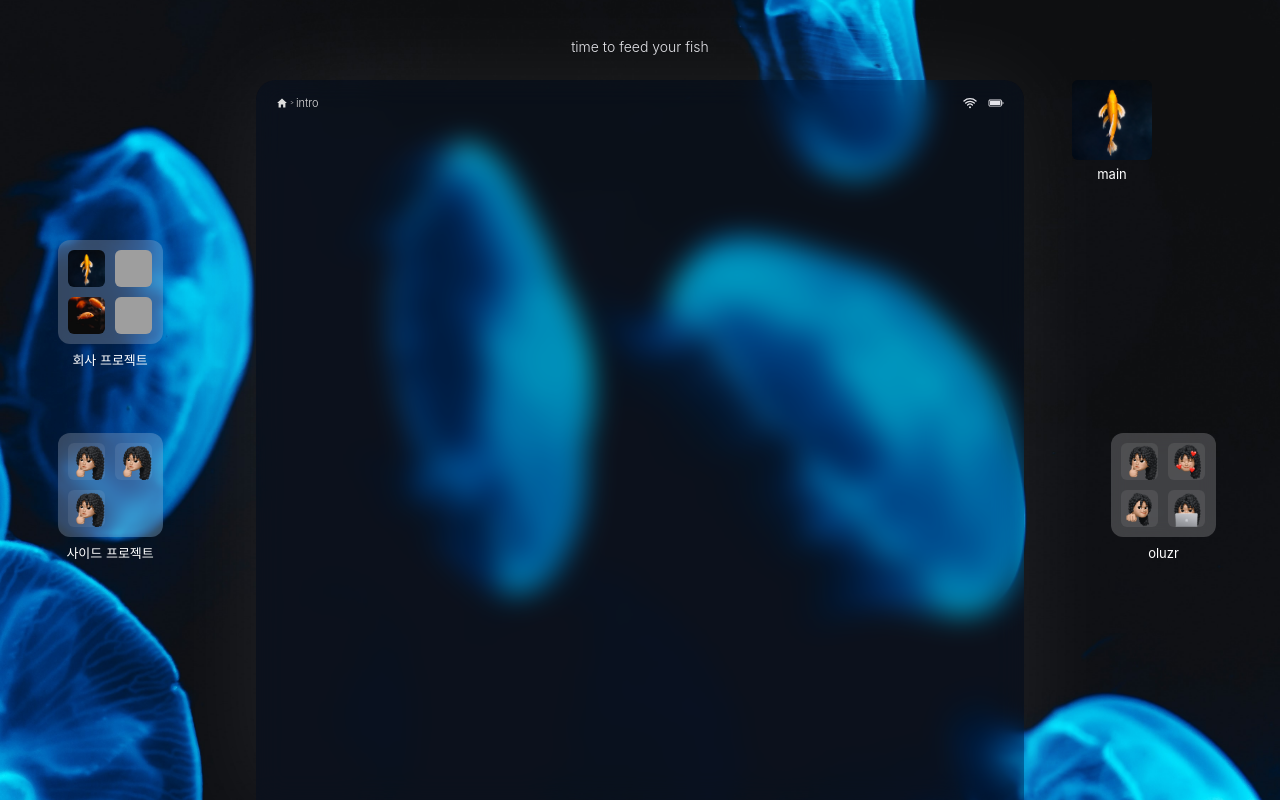
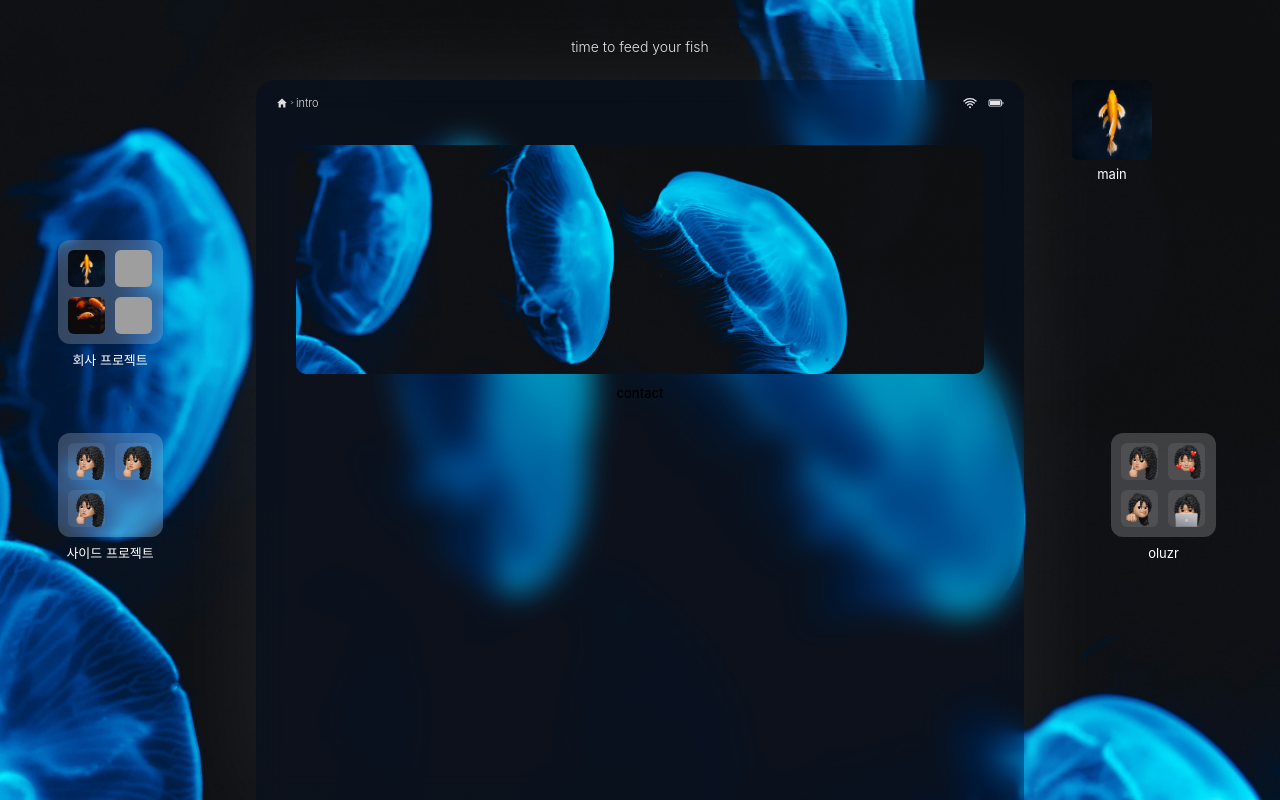
Before and after one commit to oluzr/portfolio2024, a React (Vite) app: page /intro in a window 1280 px wide. Built offline with nearby package versions, Linux system fonts and the light colour scheme; grey boxes are pictures that could not be loaded; a web font is replaced by a local one.

Commit message:
layout: thumbnail card

```diff
--- /dev/null
+++ b/src/components/common/ThumbnailCard/ThumbnailCard.tsx
@@ -0,0 +1,20 @@
+import { Link } from "react-router-dom";
+import { Prop } from "./interface";
+import * as S from "./style";
+import Image from "../Image/Image";
+const ThumbnailCard = ({ title, imgSrc, linkTo, size = "full" }: Prop) => {
+  return (
+    <S.ThumbnailStyleContainer $size={size}>
+      {linkTo ? (
+        <Link to={linkTo}>
+          <Image src={imgSrc} />
+        </Link>
+      ) : (
+        <Image src={imgSrc} />
+      )}
+      <p>{title}</p>
+    </S.ThumbnailStyleContainer>
+  );
+};
+
+export default ThumbnailCard;
--- /dev/null
+++ b/src/components/common/ThumbnailCard/interface.ts
@@ -0,0 +1,9 @@
+export interface Prop {
+  title: string;
+  imgSrc: string;
+  linkTo?: string;
+  size?: "full" | "square";
+}
+export interface StyleProp {
+  $size: "full" | "square";
+}
--- /dev/null
+++ b/src/components/common/ThumbnailCard/style.ts
@@ -0,0 +1,35 @@
+import styled, { css } from "styled-components";
+import { StyleProp } from "./interface";
+export const ThumbnailStyleContainer = styled.div<StyleProp>`
+  display: flex;
+  flex-direction: column;
+  gap: 10px;
+  width: 100%;
+  align-items: center;
+  justify-content: center;
+  img {
+    display: flex;
+    width: 100%;
+    object-fit: cover;
+    border-radius: 10px;
+    ${(props) =>
+      props.$size === "full" &&
+      css`
+        aspect-ratio: 3;
+      `}
+    ${(props) =>
+      props.$size === "square" &&
+      css`
+        aspect-ratio: 1;
+      `}
+  }
+  a {
+    display: flex;
+  }
+  p {
+    text-align: center;
+    line-height: 1.4;
+    font-weight: 500;
+    font-size: 13px;
+  }
+`;
--- a/src/routes/Intro/Intro.tsx
+++ b/src/routes/Intro/Intro.tsx
@@ -1,6 +1,11 @@
-import * as S from './style'
+import ThumbnailCard from "components/common/ThumbnailCard/ThumbnailCard";
+import * as S from "./style";
 const Intro = () => {
-  return <S.IntroStyleContainer></S.IntroStyleContainer>;
+  return (
+    <S.IntroStyleContainer>
+      <ThumbnailCard title="contact" imgSrc="/assets/images/bg-1.jpg" />
+    </S.IntroStyleContainer>
+  );
 };
 
 export default Intro;
--- a/src/routes/Project/_components/ContentCard/ContentCard.tsx
+++ b/src/routes/Project/_components/ContentCard/ContentCard.tsx
@@ -46,7 +46,7 @@ const ContentCard = ({ value }: { value: string }) => {
     <S.ContentCardStyleContainer>
       {projectData.map((item, i) => {
         return (
-          <InView key={i} threshold={0.1} triggerOnce={true}>
+          <InView key={i} threshold={0.15} triggerOnce={true}>
             {({ inView, ref }) => (
               <div className="card-sec" ref={ref}>
                 <div className={inView ? "show title" : "title"}>
```
Also changed, not shown: public/assets/images/selfi1.jpeg (added).
